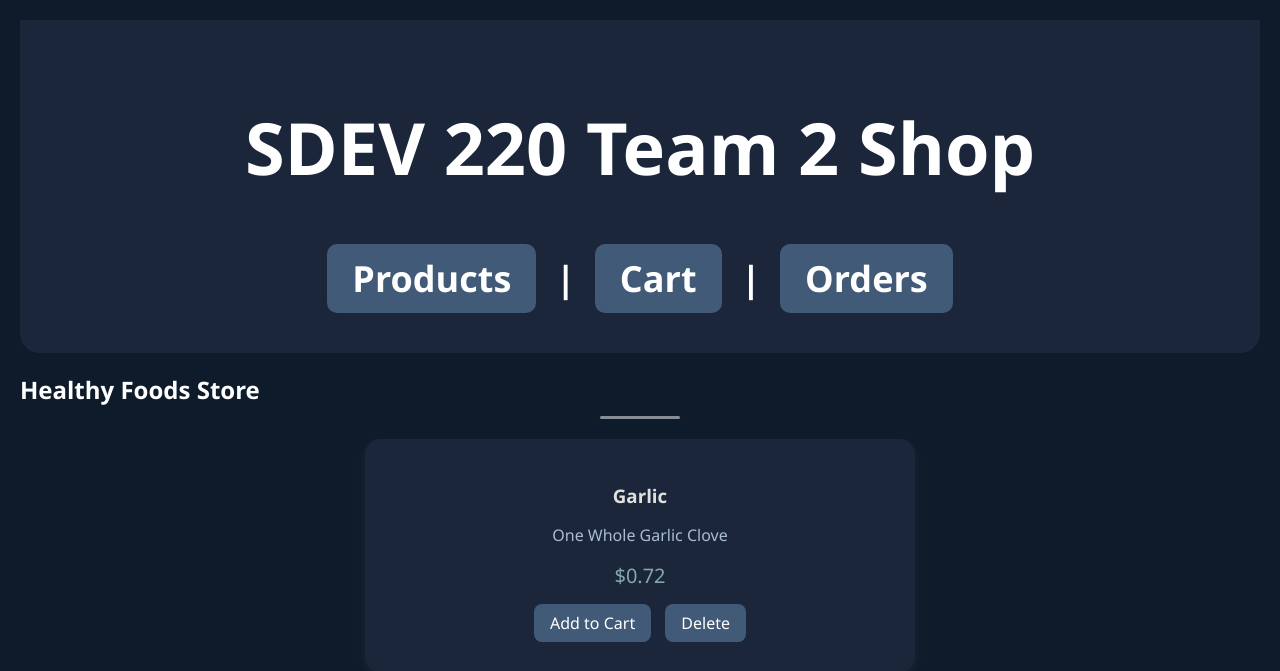
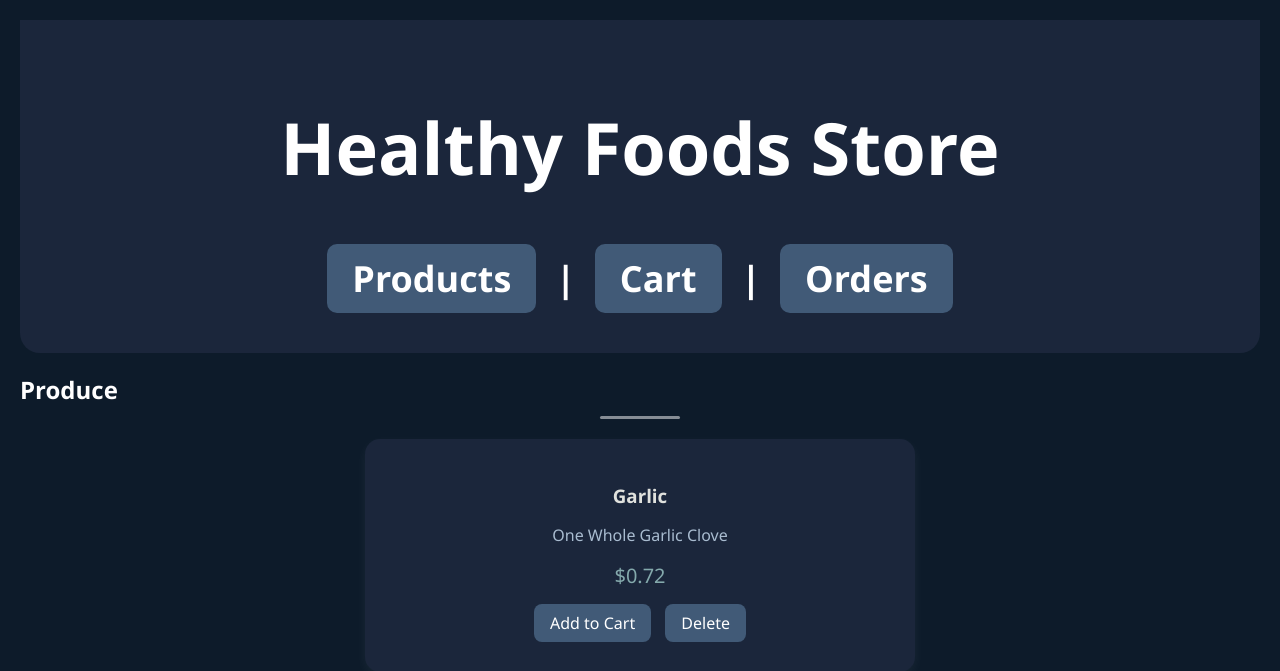
Before and after one commit to asmaayasser1/SDEV_220_Final_Project_Team2, a Flask app: page / in a window 1280 px wide. Shown: the top 671 px of the page. Run offline with Flask 3, Linux system fonts and the light colour scheme.

Commit message:
Updated layout and headings per team feedback

```diff
--- a/templates/base.html
+++ b/templates/base.html
@@ -1,18 +1,19 @@
 <!DOCTYPE html>
 <html>
 <head>
-    <title>SDEV 220 Team 2 Shop</title>
+    <title>Healthy Foods Store</title>
     <link rel="stylesheet" href="{{ url_for('static', filename='style.css') }}">
 </head>
 <body>
     <header>
-        <h1>SDEV 220 Team 2 Shop</h1>
+        <h1>Healthy Foods Store</h1>
         <nav>
             <a href="{{ url_for('product_list') }}">Products</a> |
             <a href="{{ url_for('cart') }}">Cart</a> |
             <a href="{{ url_for('admin_orders') }}">Orders</a>
         </nav>
     </header>
+
     {% with messages = get_flashed_messages(with_categories=true) %}
         {% if messages %}
             {% for category, message in messages %}
@@ -20,6 +21,7 @@
             {% endfor %}
         {% endif %}
     {% endwith %}
+
     {% block content %}{% endblock %}
 </body>
 </html>
--- a/templates/products.html
+++ b/templates/products.html
@@ -2,7 +2,7 @@
 
 {% block content %}
 <div class="container">
-    <h2 class="section-title">Healthy Foods Store</h2>
+    <h2 class="section-title">Produce</h2>
 
 
     {% for product in products %}
```
